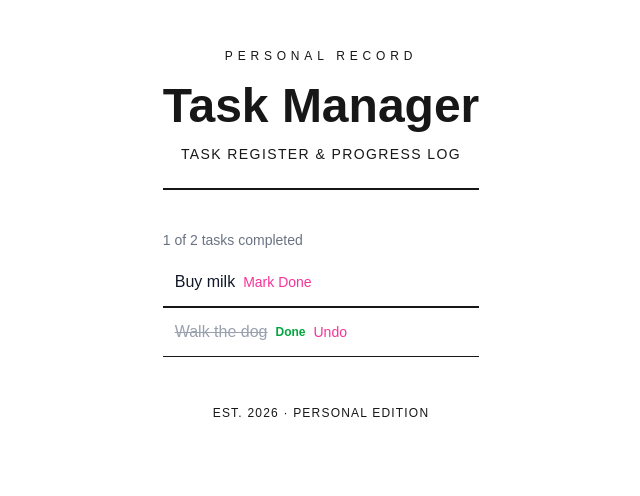
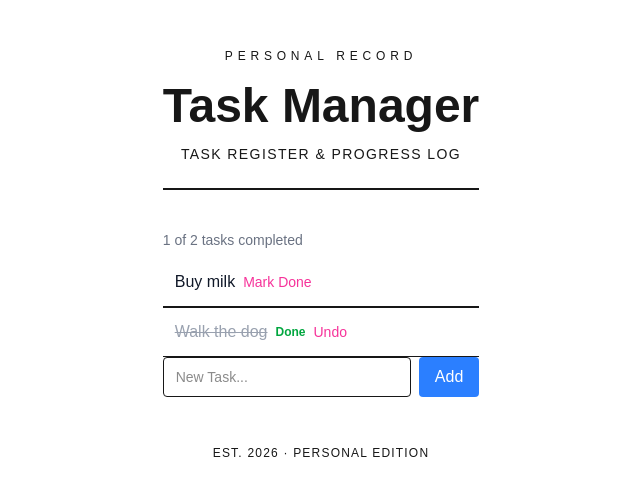
Before and after one commit to syserrano/task-manager, a Next.js app: page / in a window 1280 px wide. Shown: the top 496 px of the page, without its empty margins (319-959 px from the left). Built offline with nearby package versions, Linux system fonts and the light colour scheme.

Commit message:
Can add tasks now

```diff
--- a/src/components/AddTaskForm.js
+++ b/src/components/AddTaskForm.js
@@ -0,0 +1,30 @@
+'use client';
+
+import { useState } from 'react';
+
+export default function AddTaskForm({ onAdd }) {
+    const [title, setTitle] = useState("");
+
+    function handleSubmit(e) {
+        e.preventDefault();
+        if (!title.trim() === "") return; // Prevent adding empty tasks
+        onAdd(title.trim());
+        setTitle(""); // Clear the input after adding
+    }
+
+    return (
+        <form onSubmit={handleSubmit} className="flex gap-2 mb-4">
+            <input
+                value = {title}
+                onChange={(e) => setTitle(e.target.value)}
+                placeholder='New Task...'
+                className='flex-1 border rounded px-3 py-2 text-sm'
+            />
+            <button
+                type='submit'
+                className='bg-blue-500 text-white px-4 py-2 rounded hover:bg-blue-600'>
+                Add
+            </button>
+        </form>
+    );
+}
--- a/src/components/TaskBoard.js
+++ b/src/components/TaskBoard.js
@@ -2,6 +2,7 @@
 
 import { useState } from 'react';
 import TaskList from './TaskList';
+import AddTaskForm from './AddTaskForm';
 
 export default function TaskBoard() {
     const [tasks, setTasks] = useState(
@@ -26,6 +27,7 @@ export default function TaskBoard() {
                 {completedCount} of {totalCount} tasks completed
             </p>
             <TaskList tasks={tasks} onToggle={handleToggle} onDelete={handleDelete} />
+            <AddTaskForm onAdd={(title) => setTasks([...tasks, { id: `t${Date.now()}`, title, done: false }])} />
         </div>
     );
 }
```
